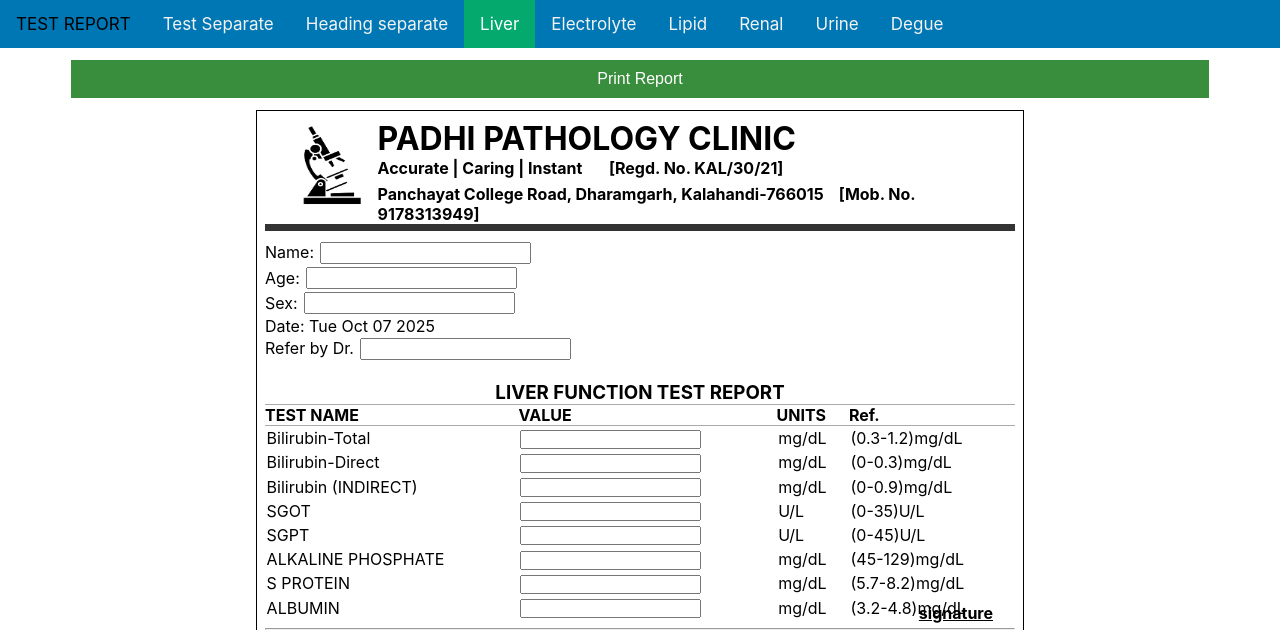
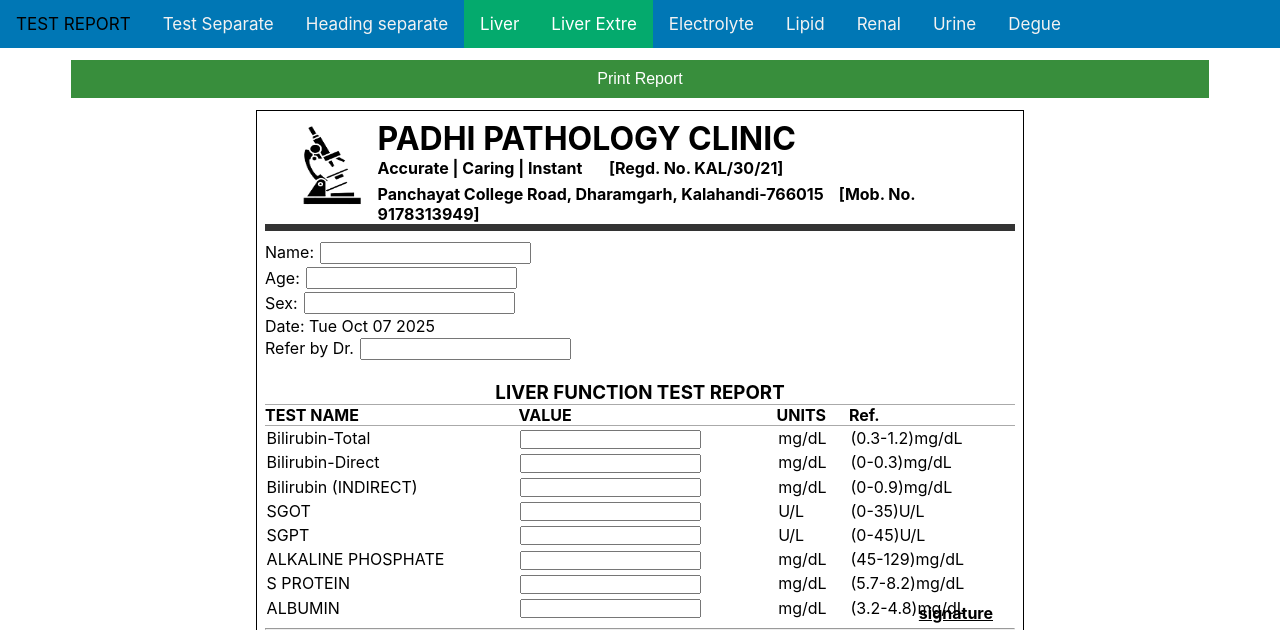
Before and after one commit to bidyant/clinic, a plain HTML site: page pages/liver.html in a window 1280 px wide. Shown: the top 630 px of the page. Drawn offline with Linux system fonts and the light colour scheme.

Commit message:
Update liver.html
extra

```diff
--- a/pages/liver.html
+++ b/pages/liver.html
@@ -15,6 +15,7 @@
         <a href="./test.html">Test Separate</a>
         <a href="./test-heading.html">Heading separate</a>
         <a href="./liver.html" class="active">Liver</a>
+        <a href="./liver_extra.html" class="active">Liver Extre</a>
         <a href="./electro.html">Electrolyte</a>
         <a href="./lipid.html">Lipid</a>
         <a href="./renal.html">Renal</a>
```
